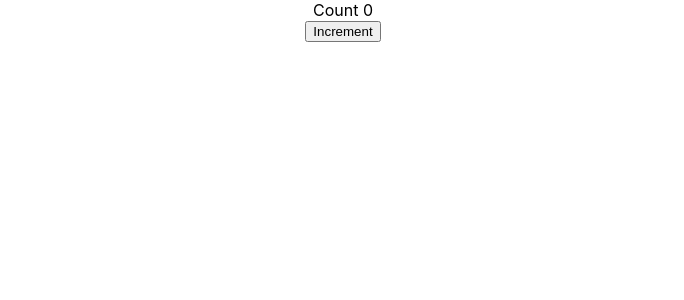
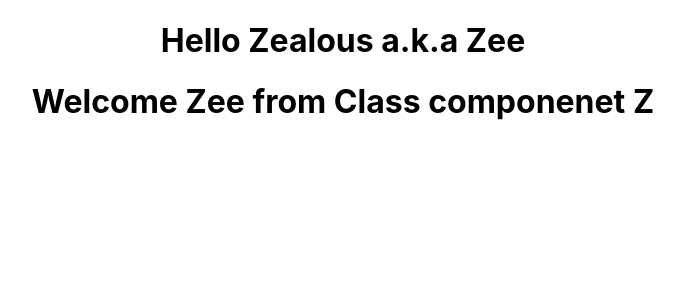
Before and after one commit to ZealousMacwan/my-react-app, a React (Create React App) app: page / in a window 1280 px wide. Shown: the top 300 px of the page, without its empty margins (297-981 px from the left). Built offline with nearby package versions, Linux system fonts and the light colour scheme.

Commit message:
implemented-destructuring-props-state

```diff
--- a/src/App.js
+++ b/src/App.js
@@ -10,7 +10,8 @@ class App extends Component {
   render(){
     return(
       <div className="App">
-        <Counter></Counter>
+        <Greet name="Zealous" heroName="Zee"></Greet>
+        <Welcome name="Zee" heroName="Z"></Welcome>
       </div>
     )
   }
--- a/src/components/Greet.js
+++ b/src/components/Greet.js
@@ -1,11 +1,11 @@
 import React from 'react'
 
-const Greet = (props) => {
-    console.log(props)
+const Greet = props => {
+    //console.log(props)
+    const {name, heroName} = props
     return(
     <div>
-        <h1>Hello { props.name } a.k.a { props.heroName} </h1>
-        {props.children}
+        <h1>Hello { name } a.k.a { heroName} </h1>
     </div>
     )
 
--- a/src/components/Welcome.js
+++ b/src/components/Welcome.js
@@ -4,9 +4,11 @@ class Welcome extends Component {
 
     //must have render which returns html or atleast NULL
     render(){
+        const {name, heroName} = this.props
+        //const {state1, state2} = this.state
         return(
             <div>
-                <h1> Welcome {this.props.name} from Class componenet</h1>
+                <h1> Welcome {name} from Class componenet {heroName}</h1>
                 {this.props.children}
             </div>
         )
```
